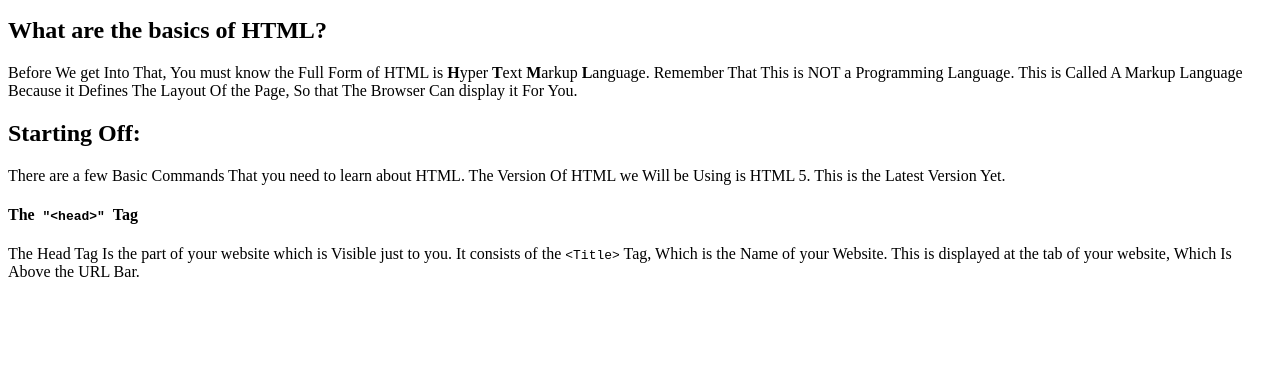
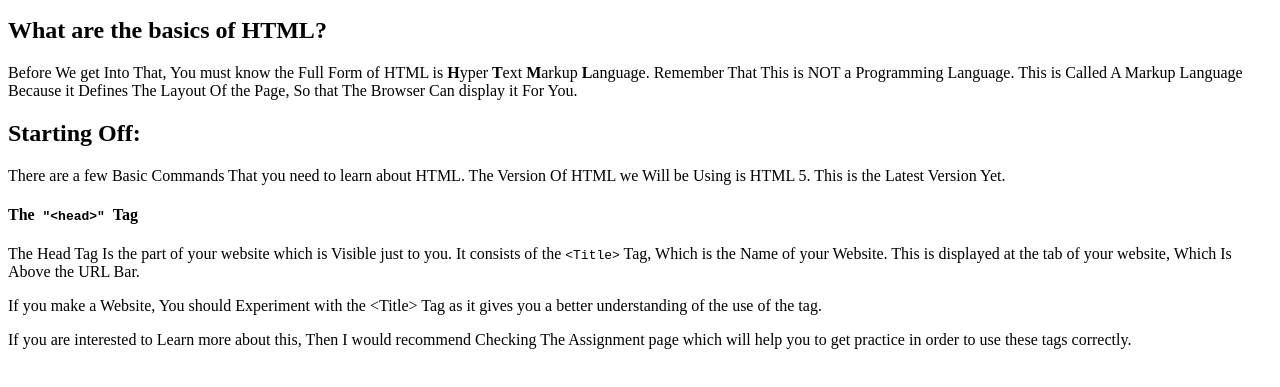
Before and after one commit to TBNRVivo/Main-Implement, a plain HTML site: page index.html in a window 1280 px wide. Shown: the part 101-488 px from the top of the page. Drawn offline with Linux system fonts and the light colour scheme.

Commit message:
Update index.html

```diff
--- a/index.html
+++ b/index.html
@@ -33,5 +33,15 @@
       Website. This is displayed at the tab of your website, Which Is Above the
       URL Bar.
     </p>
+    <p>
+      If you make a Website, You should Experiment with the &lt;Title&gt; Tag as
+      it gives you a better understanding of the use of the tag.
+    </p>
+    <p>
+      If you are interested to Learn more about this, Then I would recommend
+      Checking The Assignment page which will help you to get practice in order
+      to use these tags correctly.
+    </p>
+    <a href="#"></a>
   </body>
 </html>
```
